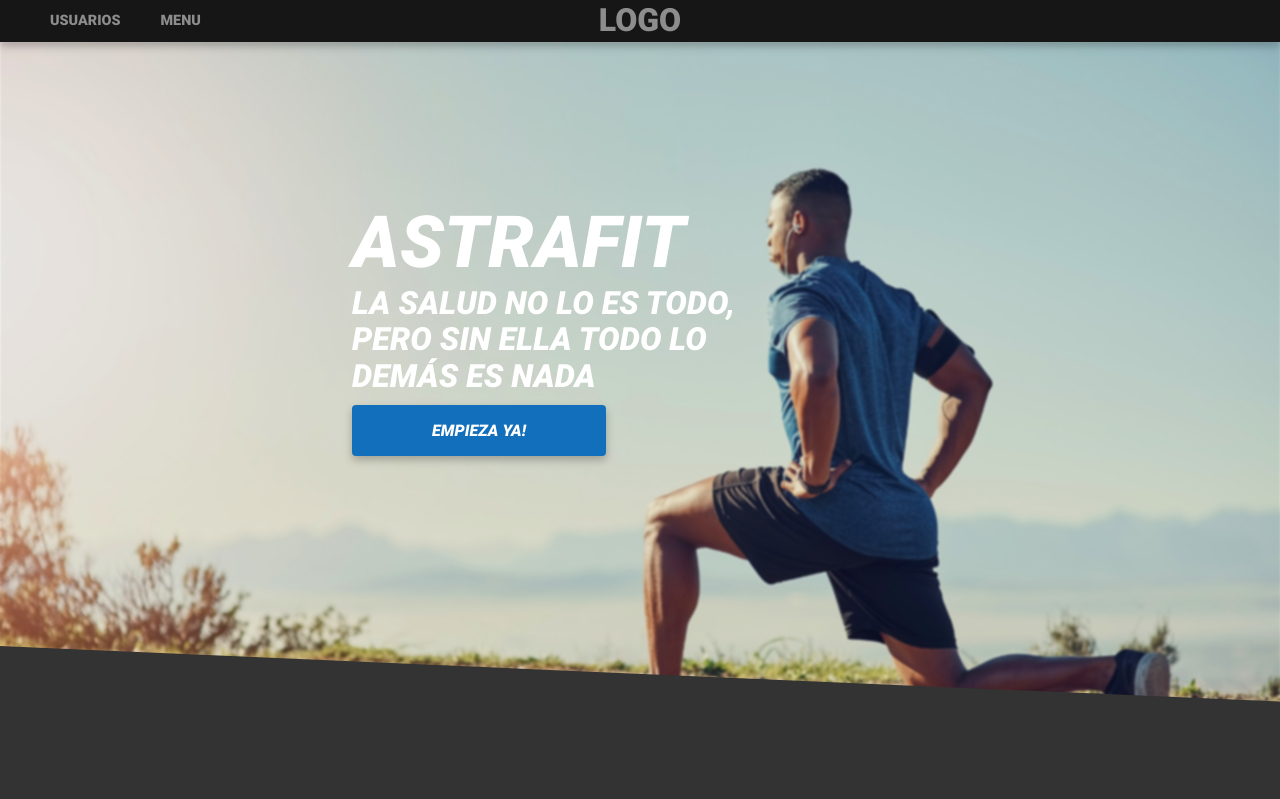
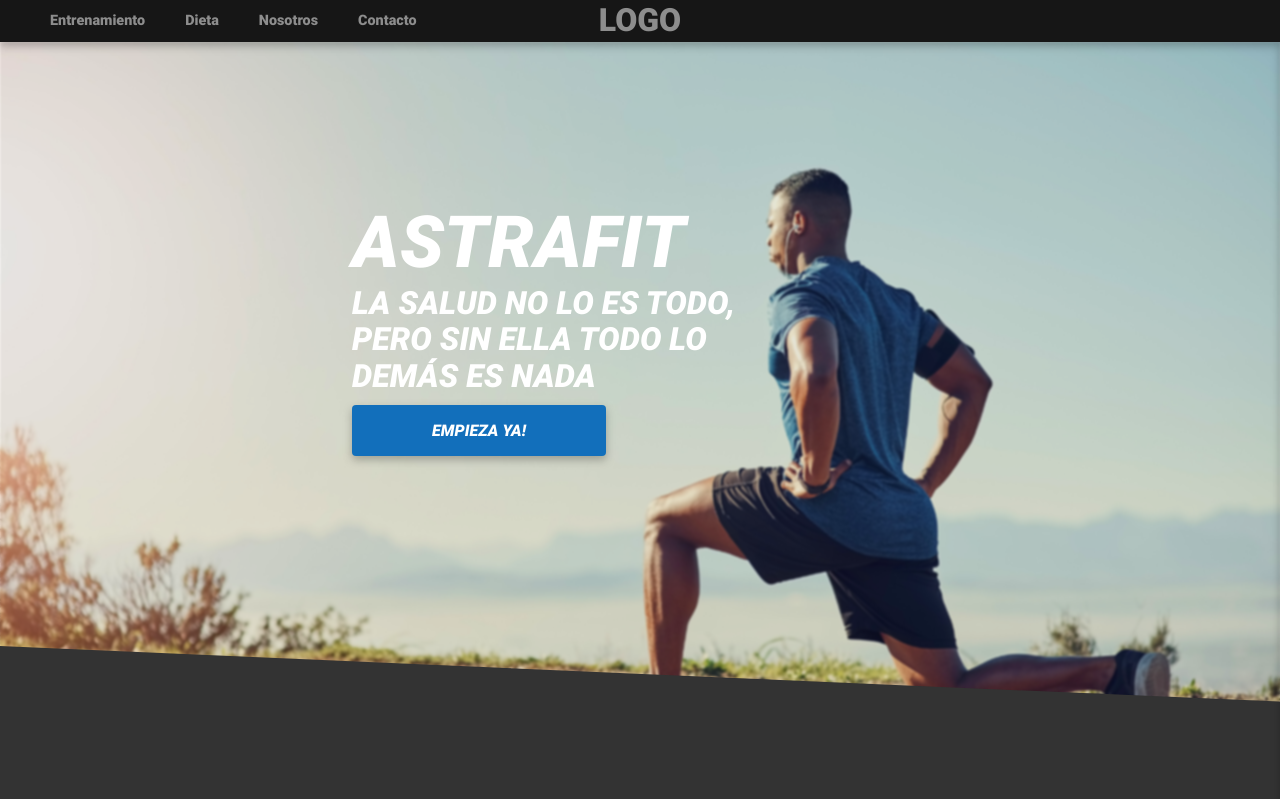
Before and after one commit to KoreanoNiu/astraFit, a PHP site: page / in a window 1280 px wide. Shown: the top 799 px of the page. Run offline with PHP 8.4, Linux system fonts and the light colour scheme.

Commit message:
Update index.php

```diff
--- a/index.php
+++ b/index.php
@@ -10,10 +10,10 @@
 
     <body>
         <header>
-            <nav class="fixed">
+            <nav class="fixed closed">
                 <a href = "" class = "brand-logo center">LOGO</a>
-                <div class="sidenav-trigger hide show-on-small-and-down left">
-                    <button class="menu" onclick="this.classList.toggle('opened');this.setAttribute('aria-expanded', this.classList.contains('opened'))" aria-label="Main Menu">
+                <div class="sidenav-trigger hide show-on-small-and-down right">
+                    <button class="menu" onclick="this.parentNode.parentNode.classList.toggle('opened');this.parentNode.parentNode.classList.toggle('closed');this.setAttribute('aria-expanded', this.classList.contains('opened'))" aria-label="Main Menu">
                         <svg width="40" height="40" viewBox="0 0 100 100">
                           <path class="line line1" d="M 20,29.000046 H 80.000231 C 80.000231,29.000046 94.498839,28.817352 94.532987,66.711331 94.543142,77.980673 90.966081,81.670246 85.259173,81.668997 79.552261,81.667751 75.000211,74.999942 75.000211,74.999942 L 25.000021,25.000058" />
                           <path class="line line2" d="M 20,50 H 80" />
@@ -25,16 +25,23 @@
                     <!--Aqui iria el icono del carrito xd-->
                 </div>
                 <!--ESta cerrado por el hide-->
-                <aside class="hide">
+                <aside class="show">
                     <div>
-                        <h1>asdsadasd</h1>
+                        <ul>
+                            <li><a href="">Entrenamiento</a></li>
+                            <li><a href="">Dieta</a></li>
+                            <li><a href="">Nosotros</a></li>
+                            <li><a href="">Contacto</a></li>
+                        </ul>
                     </div>
                     <div>
                     </div>
                 </aside>
                 <ul class="hide-on-small-and-down">
-                    <li><a href="">USUARIOS</a></li>
-                    <li><a href="">MENU</a></li>
+                    <li><a href="">Entrenamiento</a></li>
+                    <li><a href="">Dieta</a></li>
+                    <li><a href="">Nosotros</a></li>
+                    <li><a href="">Contacto</a></li>
                 </ul>
             </nav>
         </header>
@@ -48,7 +55,10 @@
                 </div>
             </section>
             <section class="divider hide-on-small-and-down"></section>
-            <section class="information"></section>
+            <section class="information">
+            </section>
+            <section class="footerInformation"></section>
+            <footer></footer>
         </main>
     </body>
     <script src =""></script>
```
